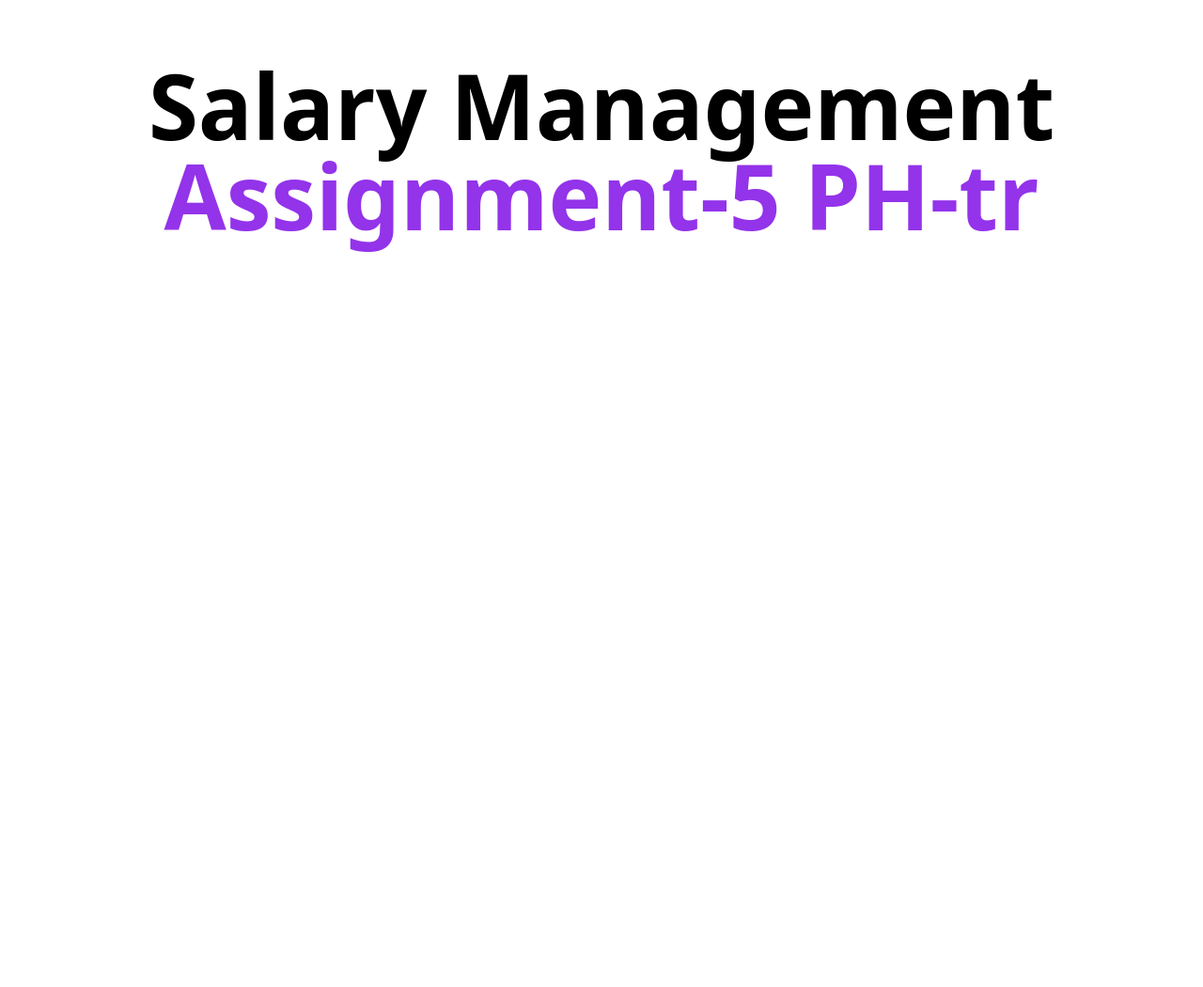
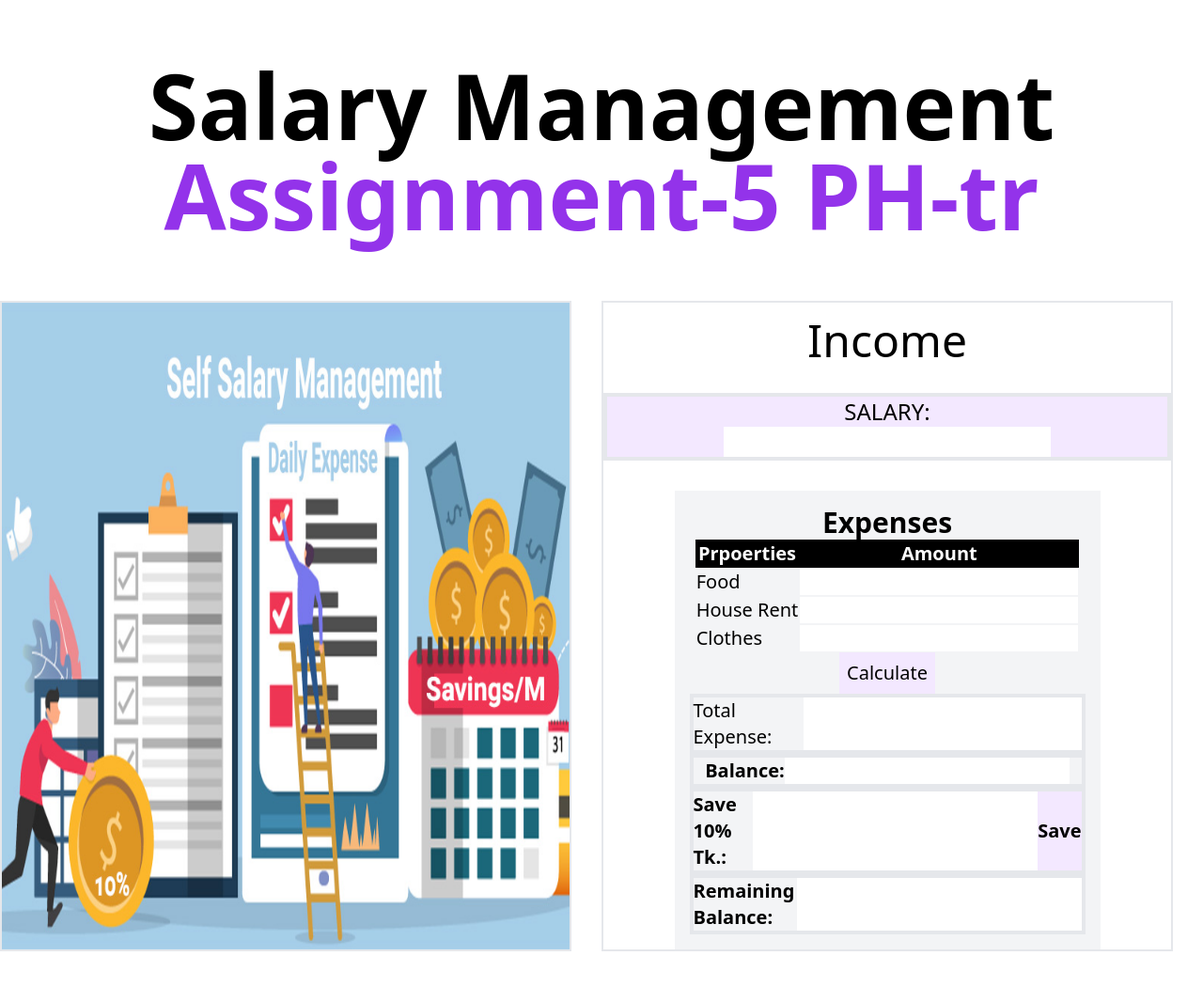
Before and after one commit to Tonyrahmot/salary-management-as-5-tr, a plain HTML site: page index.html in a window 1280 px wide. Shown: the whole page at 94% size. Before the commit the page ends 800 px from the top, so only its background shows below. Drawn offline with nearby package versions, Linux system fonts and the light colour scheme.

Commit message:
html with tailwind done

```diff
--- a/index.html
+++ b/index.html
@@ -15,6 +15,59 @@
         <h1 class="font-semibold text-8xl text-center mt-16">Salary Management <br> <span
                 class="text-purple-600">Assignment-5 PH-tr</span></hl>
     </header>
+
+    <main>
+        <section class="grid gap-8 grid-cols-2 grid-rows-2 mt-16 mr-8">
+            <div class="border-2 flex justify-center">
+                <img src="/salary-management.jpg" alt="">
+            </div>
+            <div class="border-2">
+                <h1 class="text-5xl text-center mt-4">Income</h1>
+                <h1 class="text-2xl border-4 text-center mt-8 bg-purple-100">SALARY: <br> <input type="" name="" id="">
+                </h1>
+
+                <form class="text-xl grid-cols-1 bg-gray-100 p-4 w-3/4 mx-auto mt-8">
+                    <table class="table-auto mx-auto">
+                        <h1 class="text-3xl text-center font-bold">Expenses</h1>
+
+                        <thead>
+                            <tr class="bg-black text-white">
+                                <th>Prpoerties</th>
+                                <th>Amount</th>
+                            </tr>
+                        </thead>
+                        <tbody class="text-left">
+                            <tr>
+                                <td>Food</td>
+                                <td> <input type="text" name="" id=""></td>
+                            </tr>
+                            <tr>
+                                <td>House Rent</td>
+                                <td> <input type="text" name="" id=""></td>
+
+                            </tr>
+                            <tr>
+                                <td>Clothes</td>
+                                <td> <input type="text" name="" id=""></td>
+
+                            </tr>
+                        </tbody>
+                    </table>
+                    <div class="flex justify-center">
+                        <button class="btn p-2 bg-purple-100">Calculate</button>
+                    </div>
+                    <h1 class="border-4 flex justify-center">Total Expense: <input id=""> </h1>
+
+                    <h1 class="border-4 flex justify-center font-bold">Balance: <input id=""> </h1>
+
+                    <h1 class="border-4 font-bold flex justify-center">Save 10% Tk.: <input id=""> <button
+                            class="bg-purple-100">Save</button></h1>
+
+                    <h1 class="border-4 flex justify-center font-bold">Remaining Balance: <input id=""> </h1>
+                </form>
+            </div>
+        </section>
+    </main>
 </body>
 
 </html>
```
